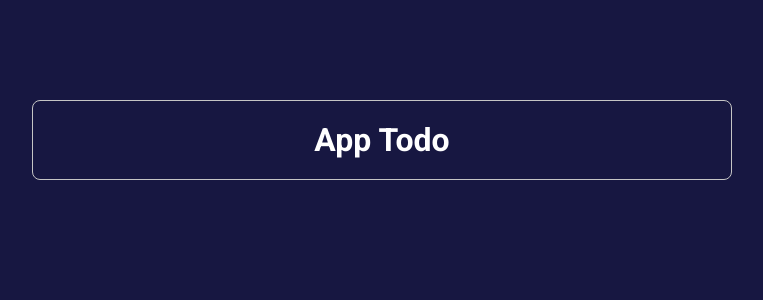
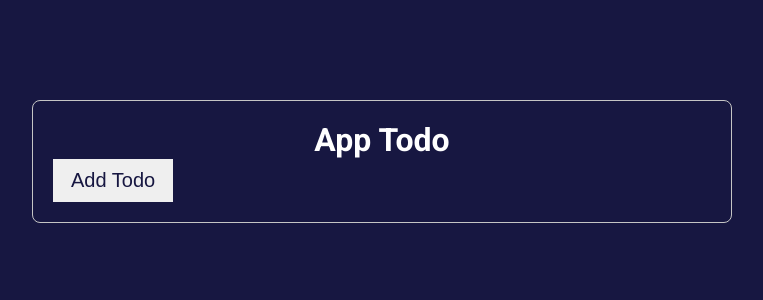
Before and after one commit to dsabirbaev/Todo-TS, a React (Vite) app: page / in a window 1280 px wide. Shown: the top 300 px of the page, without its empty margins (258-1021 px from the left). Built offline with nearby package versions, Linux system fonts and the light colour scheme.

Commit message:
add style btn

```diff
--- a/src/App.tsx
+++ b/src/App.tsx
@@ -6,6 +6,9 @@ const App = (): JSX.Element => {
   return (
     <div className={styles.todo}>
       <h1 className={styles.title}>App Todo</h1>
+
+        <button className={styles.button}>Add Todo</button>
+
     </div>
   )
 }
--- a/src/home.module.css
+++ b/src/home.module.css
@@ -4,7 +4,7 @@
     width: 700px;
     height: auto;
     margin: 100px auto;
-    padding: 20px 100px;
+    padding: 20px;
     border: 1px solid var(--border);
     border-radius: 8px;
 }
@@ -13,3 +13,18 @@
     color: var(--white);
     text-align: center;
 }
+
+
+
+.button {
+    padding: 10px 18px;
+    color: var(--primary);
+    font-size: 20px;
+    border: none;
+    cursor: pointer;
+    transition: all .5s;
+}
+
+.button:active {
+    transform: translateY(-20px);
+}
```
